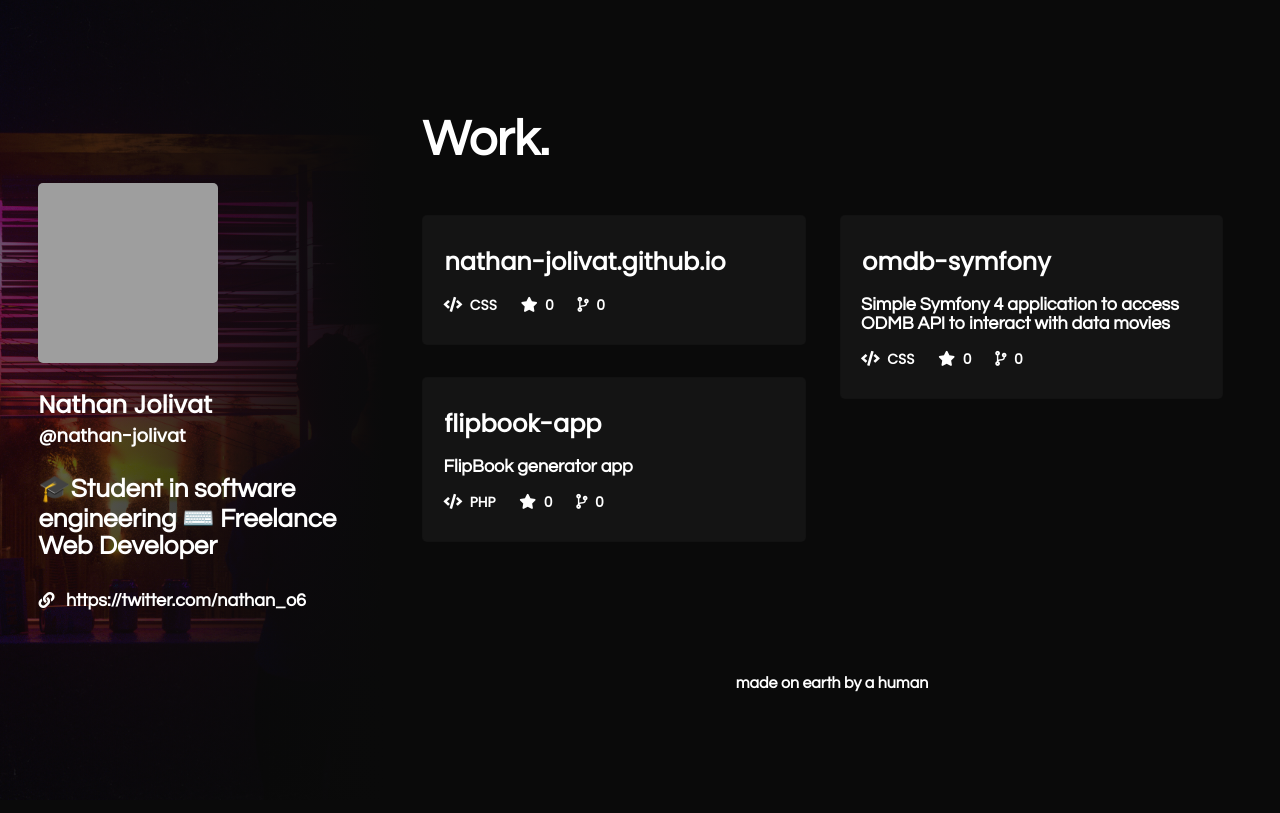
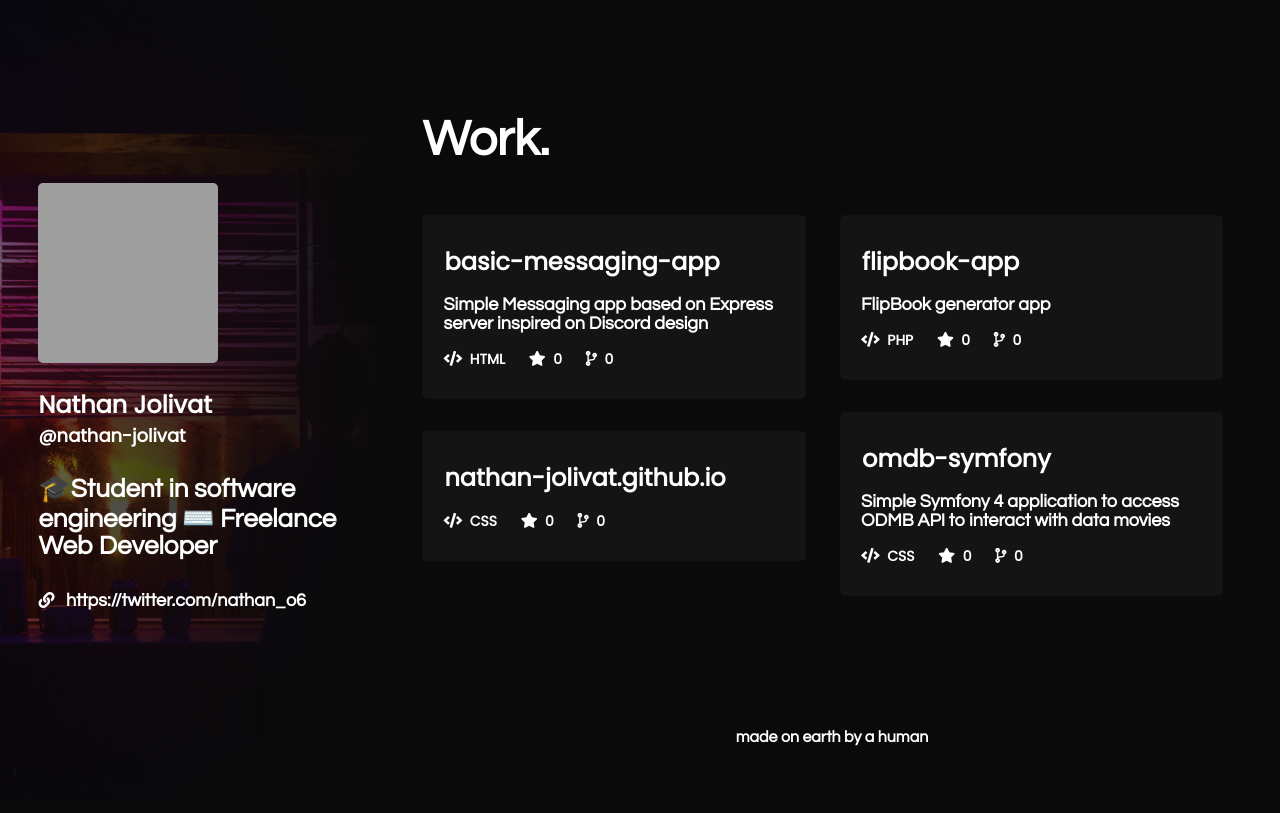
Before and after one commit to nathan-jolivat/nathan-jolivat.github.io, a plain HTML site: page index.html in a window 1280 px wide. Drawn offline with nearby package versions, Linux system fonts and the light colour scheme; no server answers; grey boxes are pictures that could not be loaded.

Commit message:
update repositories

```diff
--- a/index.html
+++ b/index.html
@@ -28,6 +28,19 @@
         <div id="work">
             <h1>Work.</h1>
             <div class="projects" id="work_section">
+                        <a href="https://github.com/nathan-jolivat/basic-messaging-app" target="_blank">
+                        <section>
+                            <div class="section_title">basic-messaging-app</div>
+                            <div class="about_section">
+                            <span style="display:block;">Simple Messaging app based on Express server inspired on Discord design</span>
+                            </div>
+                            <div class="bottom_section">
+                                <span style="display:inline-block;"><i class="fas fa-code"></i>&nbsp; HTML</span>
+                                <span><i class="fas fa-star"></i>&nbsp; 0</span>
+                                <span><i class="fas fa-code-branch"></i>&nbsp; 0</span>
+                            </div>
+                        </section>
+                        </a>
                         <a href="https://github.com/nathan-jolivat/nathan-jolivat.github.io" target="_blank">
                         <section>
                             <div class="section_title">nathan-jolivat.github.io</div>
```
